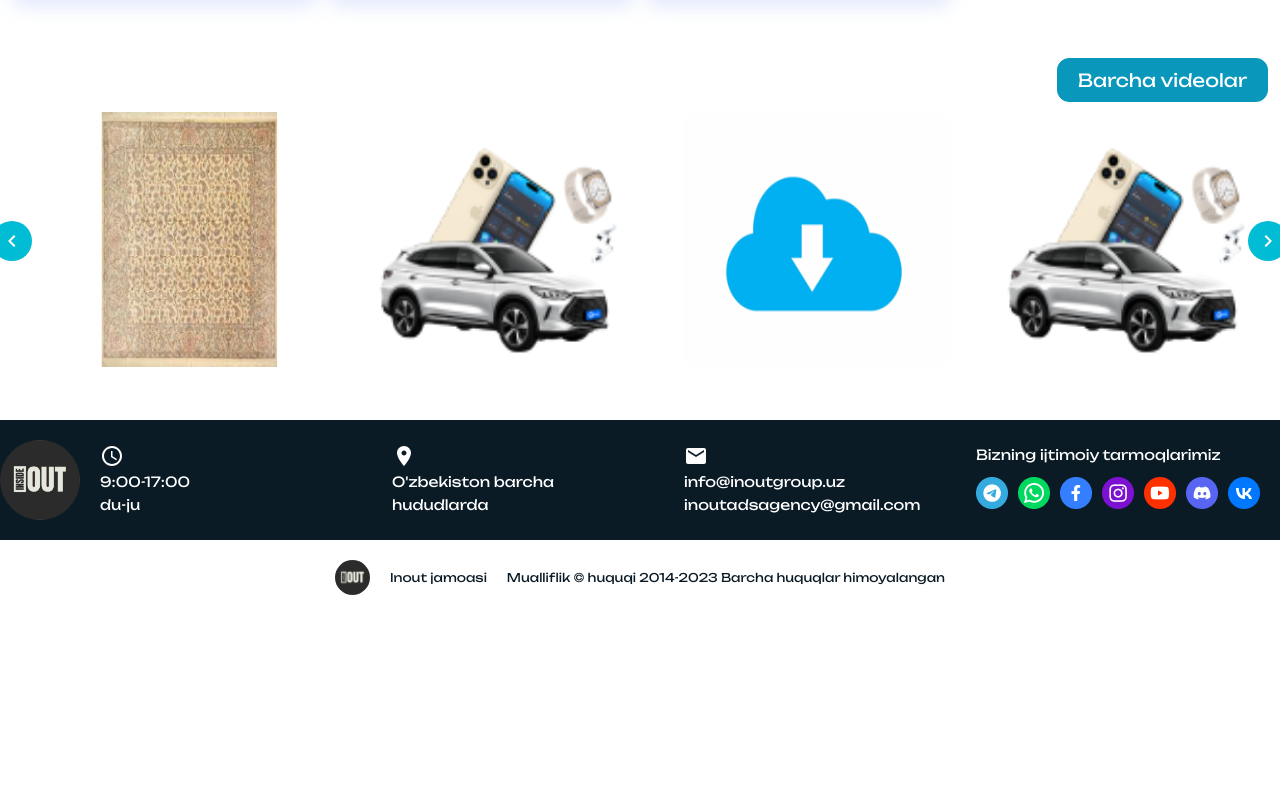
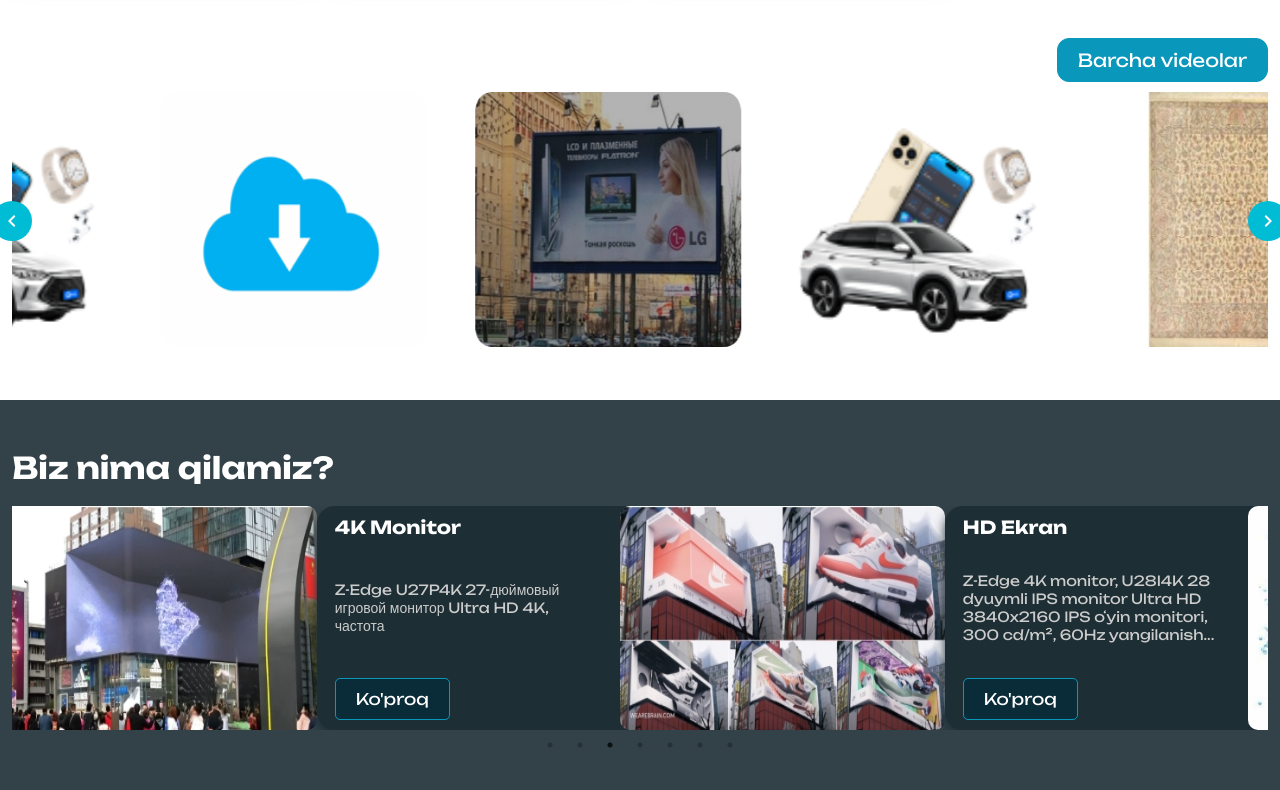
Before and after one commit to nurmatov0228/ads2, a React (Vite) app: page / in a window 1280 px wide. Shown: the part 1170-1960 px from the top of the page. Before the commit the page ends 1785 px from the top, so only its background shows below. Built offline with nearby package versions, Linux system fonts and the light colour scheme.

Commit message:
business

```diff
--- a/src/Components/Navbar/navbar.scss
+++ b/src/Components/Navbar/navbar.scss
@@ -12,11 +12,12 @@
 
 .navbar {
   background-color: var(--navbar-bg-color);
+  box-sizing: border-box;
 
   &__container {
     display: flex;
     justify-content: space-between;
-    padding: 10px;
+    padding: 12px;
     max-width: 1380px;
     margin: 0 auto;
   }
@@ -38,8 +39,7 @@
   &__right {
     display: flex;
     align-items: center;
-    gap: 40px;
-    margin-right: 20px;
+    gap: 30px;
 
     .navbar__search {
       display: flex;
@@ -47,8 +47,7 @@
       background-color: #3a95a5; /* To'rtburchakning orqa foni */
       border-radius: 30px; /* Tugmani yumaloq qilish */
       padding: 0.5rem 1rem; /* Ichki chekka masofalari */
-      max-width: 300px; /* Maksimal kenglik */
-      width: 100%; /* Ekranga moslash */
+      width: 300px; /* Maksimal kenglik */
       box-shadow: 0px 4px 6px rgba(0, 0, 0, 0.1); /* Yengil soyani qo'shish */
 
       .MuiIconButton-root {
@@ -74,12 +73,23 @@
       display: flex;
       align-items: center;
       flex-direction: column;
+      justify-content: space-between;
       color: var(--navbar-text-color);
+      min-height: 40px;
 
       &__flex {
         display: flex;
         align-items: center;
         gap: 5px;
+        width: 180px;
+        height: 20px;
+        line-height: 19px;
+        font-size: 14px;
+
+        svg {
+          width: 16px;
+          height: 16px;
+        }
       }
     }
 
--- /dev/null
+++ b/src/Components/UI/Business/Business.jsx
@@ -0,0 +1,101 @@
+import React from "react";
+import Slider from "react-slick";
+import "slick-carousel/slick/slick.css";
+import "slick-carousel/slick/slick-theme.css";
+import "./business.scss"; // SCSS faylingiz
+import image1 from "../../../img/assalam.jpg"; // Rasm fayllari
+import image2 from "../../../img/bydsong.png"; // Rasm fayllari
+import image3 from "../../../img/3dd.jpg";
+import image4 from "../../../img/snakers.jpg";
+import image5 from "../../../img/3d.jpeg";
+import image6 from "../../../img/kat.png";
+import image7 from "../../../img/bus.jpeg";
+
+const Business = () => {
+  const items = [
+    {
+      id: 1,
+      image: image1,
+      title: "Salom Dunyo",
+      description:
+        "In fiction, the planet Mars, fourth from the Sun, has appeared as a setting in at least 5,000 works, portrayed...",
+    },
+    {
+      id: 2,
+      image: image2,
+      title: "Yo'l bo'yida",
+      description:
+        "In Gabon, President Ali Bongo Ondimba is deposed by a military coup shortly after his re-election...",
+    },
+    {
+      id: 3,
+      image: image3,
+      title: "4K Monitor",
+      description:
+        "Z-Edge U27P4K 27-дюймовый игровой монитор Ultra HD 4K, частота",
+    },
+    {
+      id: 4,
+      image: image4,
+      title: "HD Ekran",
+      description:
+        "Z-Edge 4K monitor, U28I4K 28 dyuymli IPS monitor Ultra HD 3840x2160 IPS oʻyin monitori, 300 cd/m², 60Hz yangilanish...",
+    },
+    {
+      id: 5,
+      image: image5,
+      title: "Reklama xizmati",
+      description:
+        "Kompaniya tashqi reklama sohasida eng keng ko'lamli xizmatlarni taqdim etishga, poligrafiya, poligrafiya va...",
+    },
+    {
+      id: 6,
+      image: image6,
+      title: "LED ekranlarda reklama",
+      description:
+        "Lorem Ipsum matbaa va matn terish sanoatining oddiygina soxta matnidir. Lorem Ipsum sanoat bo'lgan ...",
+    },
+    {
+      id: 7,
+      image: image7,
+      title: "Avtobusda Tashqi Tomon",
+      description:
+        "Shaxar Avtobuslarining tashqi tomoniga raklaangizni joylashtirib beraiz Toshkent shahridagi “MAN” va...",
+    },
+  ];
+
+  const settings = {
+    dots: true,
+    infinite: true,
+    autoplay: true,
+    autoplaySpeed: 2500,
+    slidesToShow: 2,
+    slidesToScroll: 1,
+  };
+
+  return (
+    <div className="business-slider">
+      <div className="container">
+        <h2>Biz nima qilamiz?</h2>
+        <Slider {...settings}>
+          {items.map((item) => (
+            <div key={item.id} className="business-slider__item">
+              <img
+                src={item.image}
+                alt={item.title}
+                className="business-slider__image"
+              />
+              <div className="business-slider__content">
+                <h3>{item.title}</h3>
+                <p>{item.description}</p>
+                <button className="more-button btn1">Ko'proq</button>
+              </div>
+            </div>
+          ))}
+        </Slider>
+      </div>
+    </div>
+  );
+};
+
+export default Business;
--- /dev/null
+++ b/src/Components/UI/Business/business.scss
@@ -0,0 +1,78 @@
+.business-slider {
+  margin: 0;
+  background-color: #334248;
+  padding: 60px 0;
+
+  h2 {
+    color: #fff;
+    font-size: 30px;
+    margin-bottom: 30px;
+  }
+
+  .slick-slide {
+    display: flex;
+    justify-content: center;
+  }
+
+  .business-slider__item {
+    display: flex !important;
+    align-items: center;
+    border-radius: 10px;
+    width: 668.529px;
+    height: 224px;
+
+    .business-slider__image {
+      max-width: 325px !important;
+      height: 224px;
+      border-radius: 10px;
+    }
+
+    .business-slider__content {
+      background-color: #1d2e34;
+      border-radius: 18px;
+      box-shadow: 0 6px 12px 0 #1d2e34;
+      display: flex;
+      flex-direction: column;
+      height: 224px;
+      justify-content: space-between;
+      align-items: start;
+      padding: 10px 18px;
+      width: 343.519px;
+
+      h3 {
+        color: #fff;
+        font-size: 18px;
+        line-height: 22px;
+        font-weight: 700;
+      }
+
+      p {
+        color: #ccc;
+        font-size: 14px;
+        line-height: 18px;
+        max-width: 260px;
+      }
+
+      .more-button {
+        padding: 10px 20px;
+        border-radius: 5px;
+        font-size: 16px;
+        cursor: pointer;
+        width: max-content;
+        background-color: #0a2b38;
+
+        &:hover {
+          background-color: #0a97bc;
+        }
+      }
+    }
+  }
+
+  .slick-arrow {
+    display: none;
+
+    &::before {
+      display: none;
+    }
+  }
+}
--- a/src/Components/UI/Video/Video.jsx
+++ b/src/Components/UI/Video/Video.jsx
@@ -8,15 +8,23 @@
 import carpet from "../../../img/carpet.jpeg";
 import song from "../../../img/bydsong.png";
 import cloud from "../../../img/cloud.png";
+import lg from "../../../img/lg.jpg";
 import KeyboardArrowRightIcon from "@mui/icons-material/KeyboardArrowRight";
 import KeyboardArrowLeftIcon from "@mui/icons-material/KeyboardArrowLeft";
+import { NavLink } from "react-router-dom";
 
 const Video = () => {
   const images = [
     { id: 1, src: carpet, alt: "Image 1" },
     { id: 2, src: song, alt: "Image 2" },
     { id: 3, src: cloud, alt: "Image 3" },
-    { id: 4, src: song, alt: "Image 4" },
+    { id: 4, src: lg, alt: "Image 4" },
+    { id: 5, src: song, alt: "Image 5" },
+    { id: 6, src: carpet, alt: "Image 6" },
+    { id: 7, src: song, alt: "Image 7" },
+    { id: 8, src: cloud, alt: "Image 8" },
+    { id: 9, src: lg, alt: "Image 9" },
+    { id: 10, src: song, alt: "Image 10" },
   ];
 
   const settings = {
@@ -25,6 +33,10 @@
     speed: 500,
     slidesToShow: 4,
     slidesToScroll: 1,
+    autoplay: true,
+    speed: 1000,
+    autoplaySpeed: 2500,
+    cssEase: "linear",
     nextArrow: <NextArrow />,
     prevArrow: <PrevArrow />,
   };
@@ -34,7 +46,9 @@
       <div className="container">
         <div className="video-slider__container">
           <h2>Video</h2>
-          <button className="all-videos-button btn">Barcha videolar</button>
+          <NavLink to={"allvideos"}>
+            <button className="all-videos-button btn">Barcha videolar</button>
+          </NavLink>
         </div>
         <Slider {...settings}>
           {images.map((image) => (
--- a/src/Components/UI/Video/video.scss
+++ b/src/Components/UI/Video/video.scss
@@ -34,7 +34,7 @@
       width: 266.75px !important;
       height: 255px !important;
       height: auto;
-      border-radius: 10px;
+      border-radius: 17px;
     }
 
     .play-button {
--- a/src/Pages/Home.jsx
+++ b/src/Pages/Home.jsx
@@ -3,6 +3,7 @@
 import In from "../Components/UI/In/In";
 import Map from "../Components/UI/Map/Map";
 import Video from "../Components/UI/Video/Video";
+import Business from "../Components/UI/Business/Business";
 
 const Home = () => {
   return (
@@ -11,6 +12,7 @@
       <Map />
       <In />
       <Video />
+      <Business />
     </div>
   );
 };
--- /dev/null
+++ b/src/Pages/Videos.jsx
@@ -0,0 +1,46 @@
+import React from "react";
+import "../styles/videos.scss";
+import carpet from "../img/carpet.jpeg";
+import song from "../img/bydsong.png";
+import cloud from "../img/cloud.png";
+import lg from "../img/lg.jpg";
+import { IconButton } from "@mui/material";
+import PlayCircleIcon from "@mui/icons-material/PlayCircle";
+
+const Videos = () => {
+  const images = [
+    { id: 1, src: carpet, alt: "Image 1" },
+    { id: 2, src: song, alt: "Image 2" },
+    { id: 3, src: cloud, alt: "Image 3" },
+    { id: 4, src: lg, alt: "Image 4" },
+    { id: 5, src: song, alt: "Image 5" },
+    { id: 6, src: carpet, alt: "Image 6" },
+    { id: 7, src: song, alt: "Image 7" },
+    { id: 8, src: cloud, alt: "Image 8" },
+    { id: 9, src: lg, alt: "Image 9" },
+    { id: 10, src: song, alt: "Image 10" },
+  ];
+  return (
+    <div className="videos">
+      <div className="container">
+        <h2>Video</h2>
+        <div className="videos__container video-slider">
+          {images.map((image) => (
+            <div key={image.id} className="video-slider__item">
+              <img
+                src={image.src}
+                alt={image.alt}
+                className="video-slider__image"
+              />
+              <IconButton className="play-button">
+                <PlayCircleIcon style={{ fontSize: "50px", color: "#fff" }} />
+              </IconButton>
+            </div>
+          ))}
+        </div>
+      </div>
+    </div>
+  );
+};
+
+export default Videos;
--- a/src/Router/Router.jsx
+++ b/src/Router/Router.jsx
@@ -5,6 +5,7 @@
 import Vacancy from "../Pages/Vacancy";
 import NotFound from "../Pages/NotFound";
 import Contact from "../Pages/Contact";
+import Videos from "../Pages/Videos";
 
 const Router = () => {
   return (
@@ -14,6 +15,7 @@
         <Route path="/about" element={<About />} />
         <Route path="/contact" element={<Contact />} />
         <Route path="/vacancy" element={<Vacancy />} />
+        <Route path="allvideos" element={<Videos />} />
         <Route path="*" element={<NotFound />} />
       </Routes>
     </div>
--- a/src/index.scss
+++ b/src/index.scss
@@ -135,3 +135,18 @@
     background-color: #00000080;
   }
 }
+
+.btn1 {
+  border: 1px solid #0a97bc;
+  border-radius: 12px;
+  cursor: pointer;
+  display: flex;
+  gap: 10px;
+  justify-content: center;
+  text-align: center;
+  transition: all 0.3s ease-out;
+
+  &:hover {
+    background-color: #0a97bc;
+  }
+}
--- /dev/null
+++ b/src/styles/videos.scss
@@ -0,0 +1,24 @@
+.videos {
+  margin: 0px auto;
+  padding: 100px 0;
+  background-color: #1d2e34;
+
+  h2 {
+    color: #fff;
+    font-size: 36px;
+    margin-bottom: 20px;
+  }
+
+  &__container {
+    display: flex;
+    align-items: center;
+    justify-content: space-between;
+    gap: 10px;
+    flex-wrap: wrap;
+
+    .video-slider__item {
+      width: 24%;
+      min-height: 225px;
+    }
+  }
+}
```
